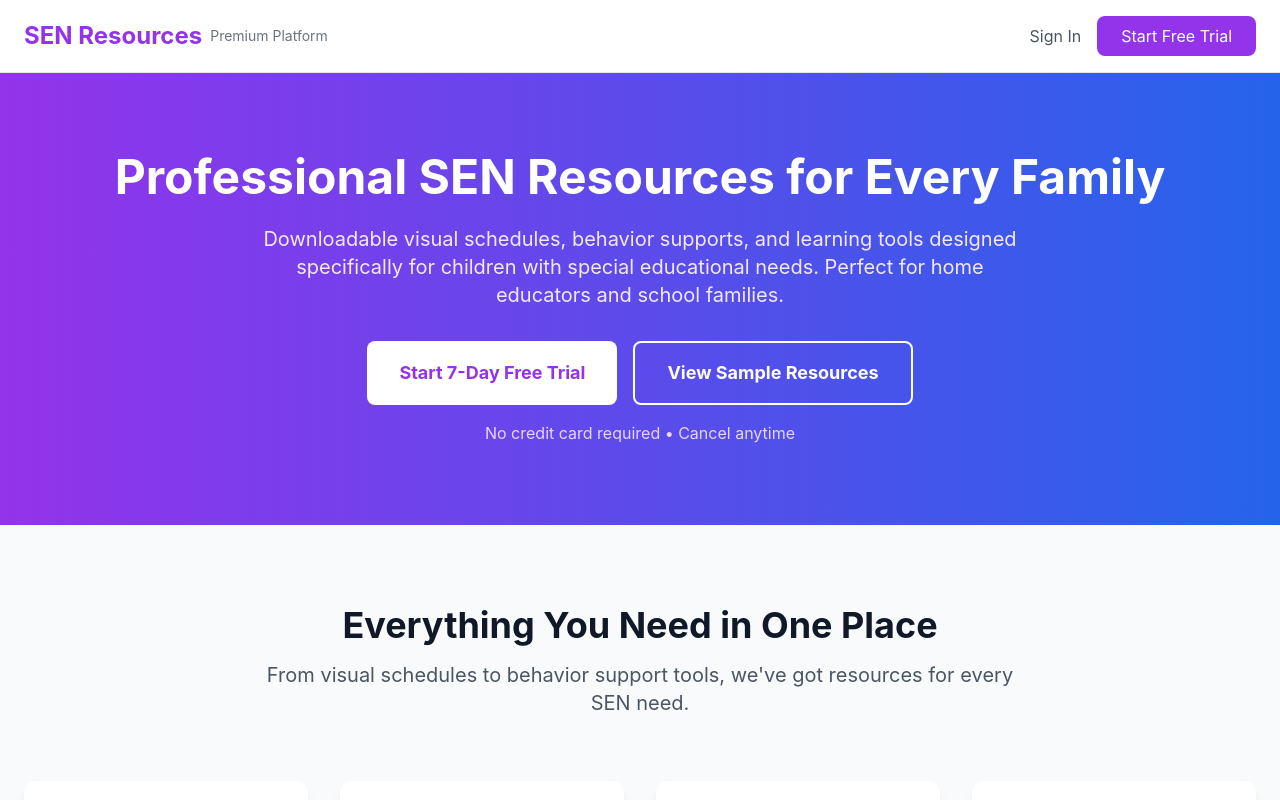
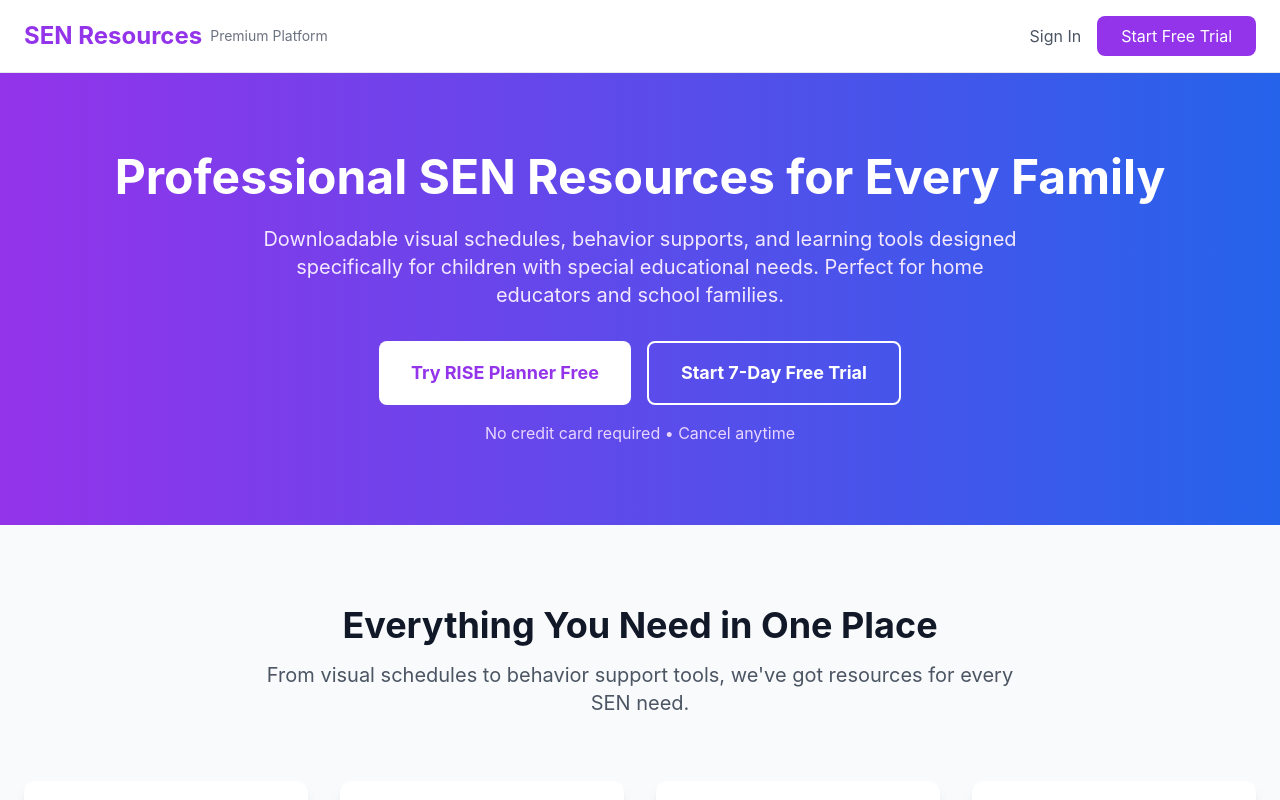
Before and after one commit to Kassa7680/sen-resources-website, a React (Create React App) app: page / in a window 1280 px wide. Shown: the top 800 px of the page. Built offline with nearby package versions, Linux system fonts and the light colour scheme; the HTML template or start-up script is replaced by a standard one.

Commit message:
Update App.js

```diff
--- a/src/App.js
+++ b/src/App.js
@@ -146,13 +146,16 @@ const LandingPage = () => {
           </p>
          <div className="flex justify-center space-x-4">
   <button
-              onClick={() => navigate('/signup')}
+    onClick={() => navigate('/rise-planner')}
     className="bg-white text-purple-600 px-8 py-4 rounded-lg font-bold text-lg hover:bg-gray-100 transition-colors"
   >
+    Try RISE Planner Free
+  </button>
+  <button
+    onClick={() => navigate('/signup')}
+    className="border-2 border-white text-white px-8 py-4 rounded-lg font-bold text-lg hover:bg-white hover:text-purple-600 transition-colors"
+  >
     Start 7-Day Free Trial
-            </button>
-            <button className="border-2 border-white text-white px-8 py-4 rounded-lg font-bold text-lg hover:bg-white hover:text-purple-600 transition-colors">
-              View Sample Resources
   </button>
 </div>
           <p className="text-purple-200 mt-4">No credit card required • Cancel anytime</p>
```
Lines whose indentation alone changed are shown as unchanged.
